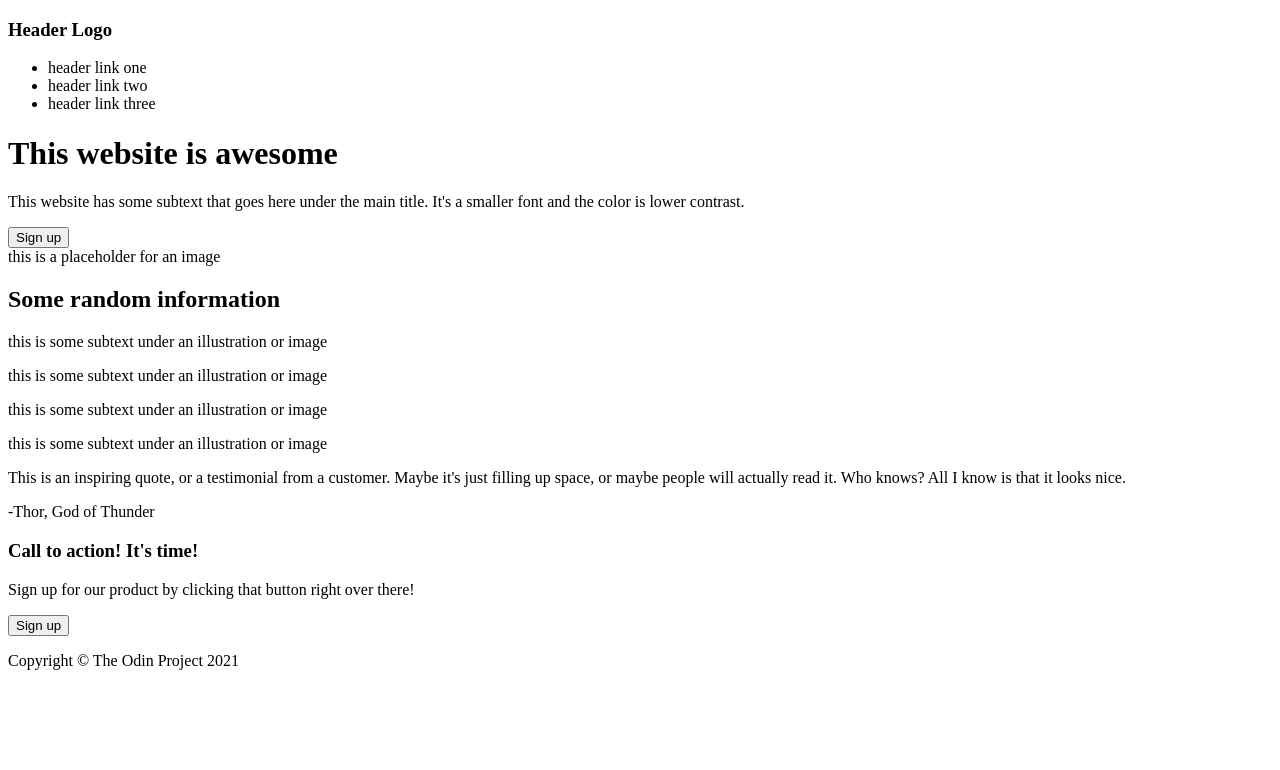
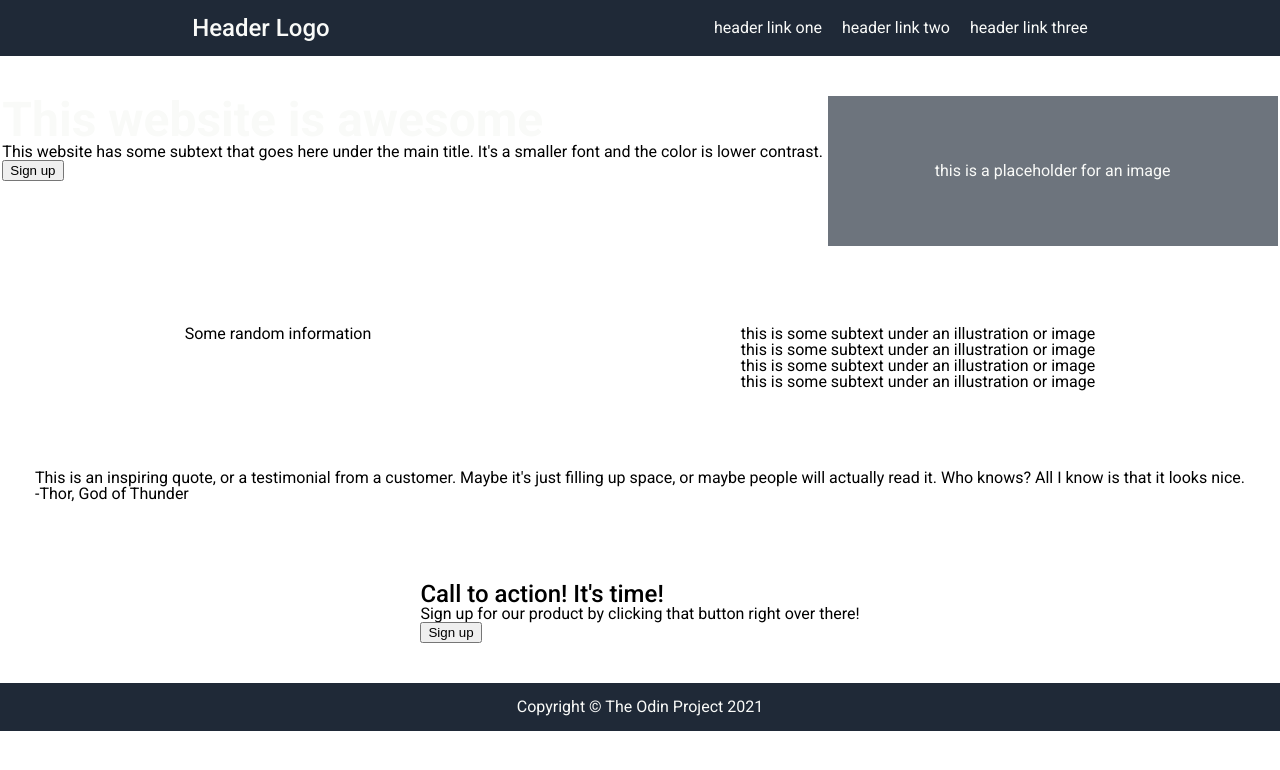
Before and after one commit to UnholyCow/odin-landing-page, a website: page index.html in a window 1280 px wide. Drawn offline with Linux system fonts and the light colour scheme.

Commit message:
CSS reset, header and footer first pass.

```diff
--- a/index.html
+++ b/index.html
@@ -18,7 +18,7 @@
 		</ul>
 	</header>
 
-	<div class="container">
+	<div class="container dark">
 		<div class="left-block">
 			<h1>This website is awesome</h1>
 			<p>This website has some subtext that goes here under the main title. It's a smaller font and the color is lower contrast.</p>
@@ -51,7 +51,7 @@
 		</div>
 	</div>
 
-	<div class="container">
+	<div class="container gray">
 		<div class="quote">
 			<p>This is an inspiring quote, or a testimonial from a customer. Maybe it's just filling up space, or maybe people will actually read it. Who knows? All I know is that it looks nice.</p>
 			<span>-Thor, God of Thunder</span>
--- /dev/null
+++ b/scss/_reset.scss
@@ -0,0 +1,46 @@
+*, *:before, *:after{
+	box-sizing: border-box;
+}
+
+html, body, div, span, object, iframe, figure, h1, h2, h3, h4, h5, h6, p, blockquote, pre, a, code, em, img, small, strike, strong, sub, sup, tt, b, u, i, ol, ul, li, fieldset, form, label, table, caption, tbody, tfoot, thead, tr, th, td, main, canvas, embed, footer, header, nav, section, video{
+	margin: 0;
+	padding: 0;
+	border: 0;
+	font-size: 100%;
+	font: inherit;
+	vertical-align: baseline;
+	text-rendering: optimizeLegibility;
+	-webkit-font-smoothing: antialiased;
+	text-size-adjust: none;
+}
+
+footer, header, nav, section, main{
+	display: block;
+}
+
+body{
+	line-height: 1;
+}
+
+ol, ul{
+	list-style: none;
+}
+
+blockquote, q{
+	quotes: none;
+}
+
+blockquote:before, blockquote:after, q:before, q:after{
+	content: '';
+	content: none;
+}
+
+table{
+	border-collapse: collapse;
+	border-spacing: 0;
+}
+
+input{
+	-webkit-appearance: none;
+	border-radius: 0;
+}
--- a/scss/style.scss
+++ b/scss/style.scss
@@ -0,0 +1,67 @@
+@import 'reset';
+@import url('https://fonts.googleapis.com/css2?family=Roboto:ital,wght@0,400;0,500;0,700;1,100&display=swap');
+
+body {
+	font-family: 'Roboto', sans-serif;
+}
+
+header,
+footer {
+	background-color: #1f2937;
+	color: #f9faf8;
+	padding: 1rem 0;
+}
+
+header {
+	display: flex;
+	justify-content: space-around;
+	align-items: center;
+}
+
+footer {
+	text-align: center;
+}
+
+h1 {
+	font-size: 48px;
+	font-weight: 700;
+	color: #f9faf8;
+}
+
+h3 {
+	font-size: 24px;
+	font-weight: 500;
+}
+
+ul {
+	display: flex;
+	text-decoration: none;
+	list-style: none;
+	align-items: center;
+	gap: 20px;
+}
+
+.container {
+	display: flex;
+	justify-content: space-around;
+	padding: 40px 0;
+
+	.dark {
+		background-color: #1f2937;
+		color: #f9faf8;
+	}
+
+	.gray {
+		background-color: #E5E7EB;
+	}
+}
+
+.placeholder {
+	display: flex;
+	justify-content: center;
+	align-items: center;
+	height: 150px;
+	width: 450px;
+	background-color: #6D747D;
+	color: #f9faf8;
+}
```
Also changed, not shown: css/style.css.
